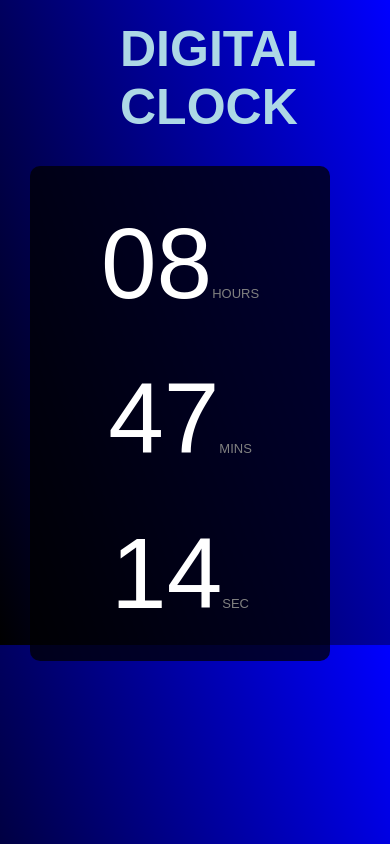
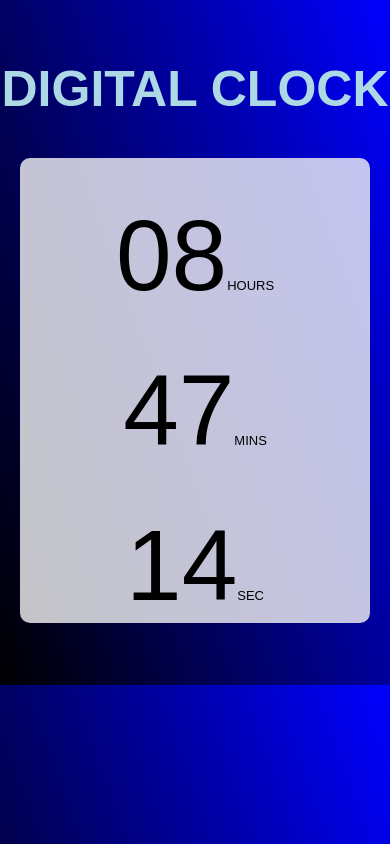
Before and after one commit to VijayChopra009/digital-clock, a plain HTML site: page index.html in a window 390 px wide. Drawn offline with Linux system fonts and the light colour scheme.

Commit message:
Update style.css

```diff
--- a/style.css
+++ b/style.css
@@ -13,7 +13,8 @@ body{
 h1{
    font-size: 70px;
    color:lightblue;
-   margin:80px 100px 0px 330px;
+   margin-top: 60px;
+   text-align: center;
 }
 .clock{
     background-color: rgba(245, 245, 245, 0.8);
@@ -44,29 +45,20 @@ h1{
     font-size: 13px;
 }
 
-@media (max-width:500px){
+@media only screen and (max-width:500px){
     h1{
       font-size: 50px;
-    margin:20px 50px 0px 120px;
     }
     .clock{
       display: flex;
       flex-direction: column;
-    justify-content:space-around;
+      justify-content: center;
       align-items: center;
-    max-width: 300px;
+      width: 350px;
       height: auto;
-    margin:30px 45px 0px 30px;
-    background-color: rgba(0, 0, 0, 0.746);
+
     }
     .clock span{
-    font-size: 100px;
-    color:white;
-  }
-  #sec{
-    margin-bottom: 30px;
-  }
-  span::after{
-    color:grey;
+      align-items: center;
     }
 }
```
Lines whose indentation alone changed are shown as unchanged.
